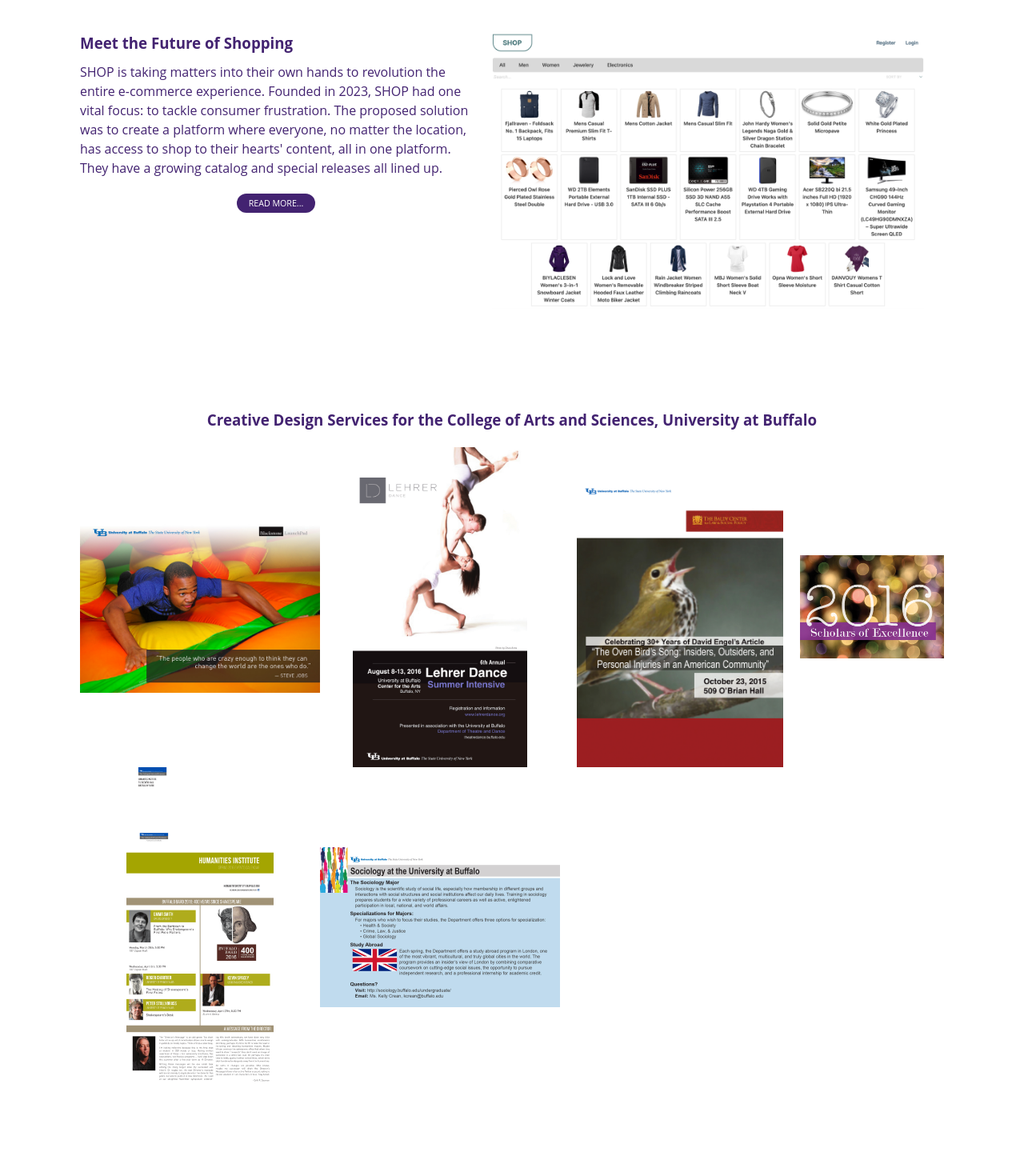
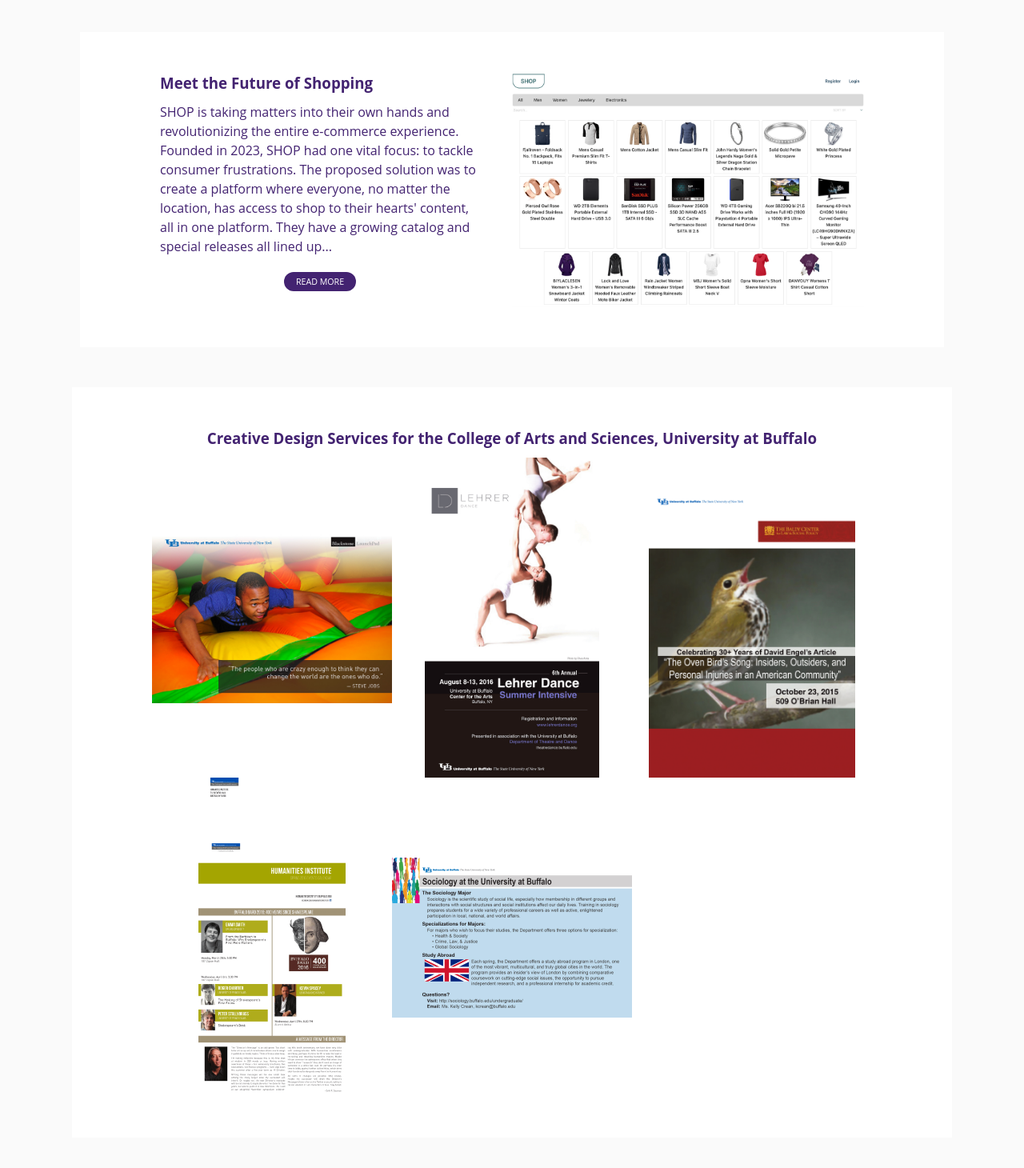
Before and after one commit to mercedechen/mercedechen.github.io, a React (Vite) app: page /projects in a window 1280 px wide. Shown: the part 60-1520 px from the top of the page at 80% size. Built offline with nearby package versions, Linux system fonts and the light colour scheme.

Commit message:
Minor style fixes to projects component

```diff
--- a/src/App.css
+++ b/src/App.css
@@ -6,6 +6,7 @@
   margin: 0 auto;
   padding: 0;
   color: #432371;
+  background-color: #FAFAFA;
 }
 
 h2, h3, h4, p {
@@ -148,4 +149,5 @@
   font-size: 8pt;
   text-transform: uppercase;
   text-align: center;
+  padding: 30px 0;
 }
--- a/src/components/Projects.jsx
+++ b/src/components/Projects.jsx
@@ -13,10 +13,10 @@
           <div className="details">
             <h3>Meet the Future of Shopping</h3>
             <p>
-              SHOP is taking matters into their own hands to revolution the entire e-commerce experience. Founded in 2023, SHOP had one vital focus: to tackle consumer frustration. The proposed solution was to create a platform where everyone, no matter the location, has access to shop to their hearts' content, all in one platform. They have a growing catalog and special releases all lined up.
+              SHOP is taking matters into their own hands and revolutionizing the entire e-commerce experience. Founded in 2023, SHOP had one vital focus: to tackle consumer frustrations. The proposed solution was to create a platform where everyone, no matter the location, has access to shop to their hearts' content, all in one platform. They have a growing catalog and special releases all lined up...
             </p>
             <Link to="/shop">
-              <button>Read More...</button>
+              <button>Read More</button>
             </Link>
           </div>
           <img src={capstone}/>
--- a/src/components/Shop.jsx
+++ b/src/components/Shop.jsx
@@ -24,7 +24,7 @@
           <h4>Wireframe</h4>
           <img src={wireframe}/>
 
-          <h4>Plan</h4>
+          <h4>Planning</h4>
           <img src={planning}/>
         </div>
       </div>
--- a/src/styles/projects.css
+++ b/src/styles/projects.css
@@ -11,15 +11,13 @@
 .project {
   display: flex;
   flex-direction: row;
-  margin-bottom: 25px;
-}
-
-.project img {
-  padding: 0 25px;
+  padding: 50px 100px;
+  background-color: #FFFFFF;
 }
 
 .project img {
   width: 50%;
+  margin-left: 40px;
 }
 
 .details h3 {
@@ -45,14 +43,15 @@
 .internship {
   display: grid;
   grid-template-columns: repeat(3, 300px);
-  margin-top: 100px;
-  width: 100%;
+  margin-top: 50px;
+  background-color: #FFFFFF;
+  padding: 50px 100px;
 }
 
 .internship h3 {
   grid-area: 1 / 1 / 2 / 5;
   text-align: center;
-  margin-bottom: 20px;
+  margin-bottom: 10px;
 }
 
 .internship img {
--- a/src/styles/shop.css
+++ b/src/styles/shop.css
@@ -1,6 +1,7 @@
 /* SHOP */
 .description {
-  width: 1000px;
+  background-color: #FFFFFF;
+  padding: 50px 100px;
 }
 
 .description h3 {
```
